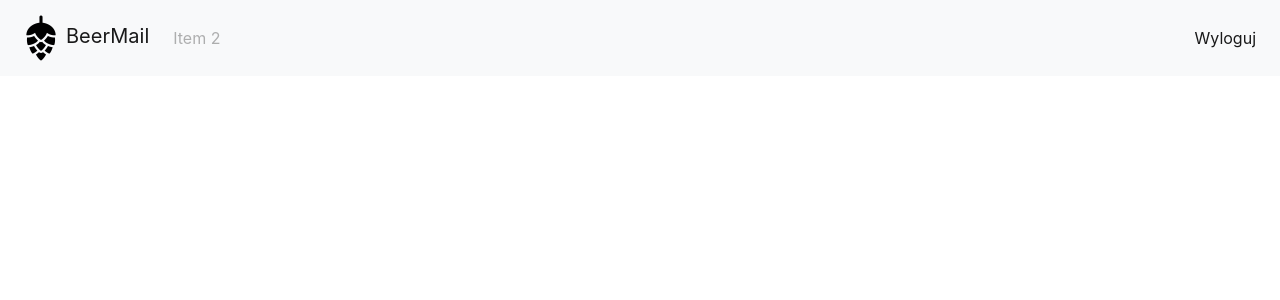
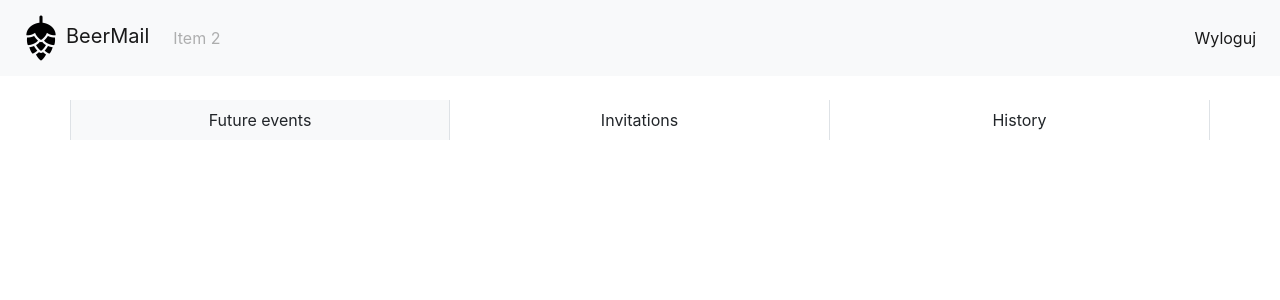
Before and after one commit to GrzegorzCzaprowski/beer_mail, a React (Create React App) app in the folder frontend/: page / in a window 1280 px wide. Shown: the top 300 px of the page. Built offline with nearby package versions, Linux system fonts and the light colour scheme; no server answers; sample sign-in values are in the browser's storage.

Commit message:
Add main navbar

```diff
--- a/frontend/src/index.css
+++ b/frontend/src/index.css
@@ -44,3 +44,9 @@ code {
 th {
   border-bottom: 0px !important;
 }
+.event-nav-com:hover {
+  background-color: rgb(248, 249, 250) !important;
+}
+.event-nav-com {
+  transition: background-color 0.5s;
+}
--- a/frontend/src/sites/App.js
+++ b/frontend/src/sites/App.js
@@ -6,14 +6,62 @@ class App extends React.Component {
   constructor(props) {
     super(props);
     this.state = {
+      location: {
+        futureEvents: true,
+        invitations: false,
+        history: false,
+      },
+      navColor: "#F8F9FA"
     };
+  }
+  handleHistory = () => {
+    this.setState({location: {
+      futureEvents: false,
+      invitations: false,
+      history: true,
+    }})
+  }
+  handleFuture = () => {
+    this.setState({location: {
+      futureEvents: true,
+      invitations: false,
+      history: false,
+    }})
+  }
+  handleInvitations = () => {
+    this.setState({location: {
+      futureEvents: false,
+      invitations: true,
+      history: false,
+    }})
   }
 
   render() {
    return (
      <div className="App">
+        <Header></Header>
+        <div className="container">
+          <div className="row event-nav">
+            <div className="col-4 event-nav-com text-center border-right border-left pt-2 pb-2"
+            style={{backgroundColor: this.state.location.futureEvents ? this.state.navColor: "transparent"}}
+            onClick={this.handleFuture}>
+              Future events
+            </div>
+            <div className="col-4 event-nav-com text-center border-right pt-2 pb-2"
+            style={{backgroundColor: this.state.location.invitations ? this.state.navColor: "transparent"}}
+            onClick={this.handleInvitations}>
+              Invitations
+            </div>
+            <div className="col-4 event-nav-com text-center border-right pt-2 pb-2"
+            style={{backgroundColor: this.state.location.history ? this.state.navColor: "transparent"}}
+            onClick={this.handleHistory}>
+              History
+            </div>
+          </div>
+          <div className="row main border-left border-right ">
 
-       <Header></Header>
+          </div>
+        </div>
      </div>
    );
  }
```
